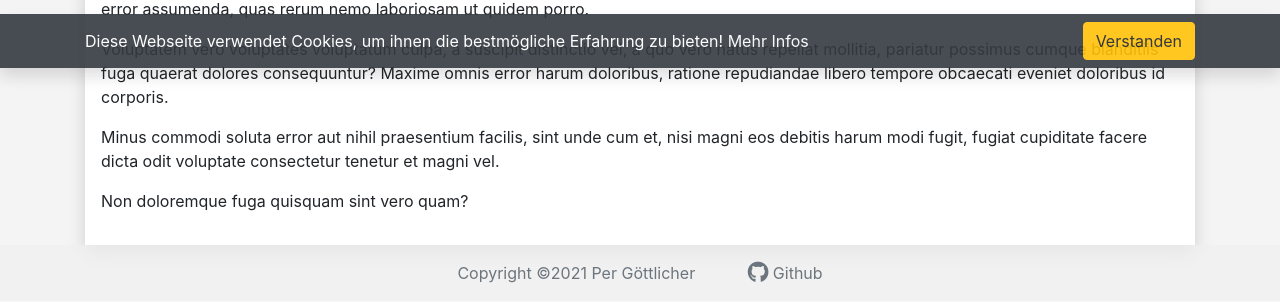
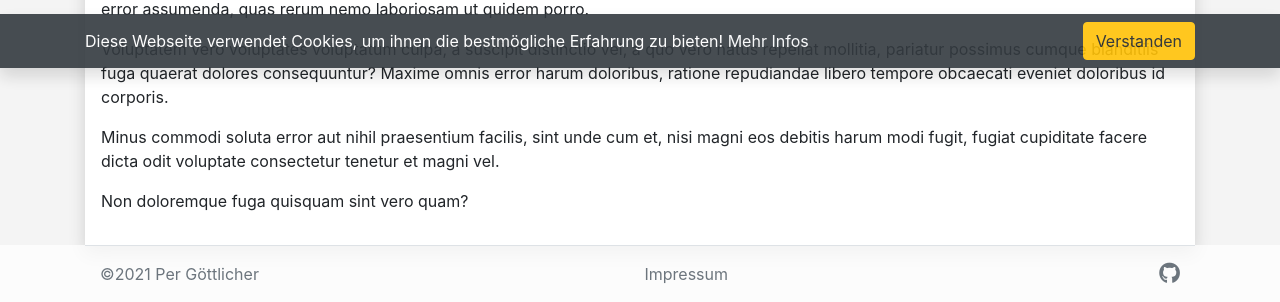
Before and after one commit to Atlasfreak/Django-Website, a Django app: page / in a window 1280 px wide. Shown: the part 732-1034 px from the top of the page. Run offline with Django 3.2, Linux system fonts and the light colour scheme; data that the repository does not hold is empty; some libraries are stand-ins or nearby versions.

Commit message:
redesigned footer;

```diff
--- a/static/css/mystyles.css
+++ b/static/css/mystyles.css
@@ -29,7 +29,7 @@
 }
 
 .footer {
-	background-color: #f0f0f0bb;
+	background-color: #ffffffbb;
 }
 
 .form-control[readonly] {
--- a/templates/base.html
+++ b/templates/base.html
@@ -105,13 +105,20 @@
             {% block post_content %}{% endblock post_content %}
         </div>
     </main>
-    <footer class="footer text-center py-3" >
+    <footer class="footer">
         <div class="container">
-            <span class="text-muted" >
-                    {% now "Y" as current_year %}
-                    Copyright ©{{ current_year }} Per Göttlicher
-                    <a class = "text-muted ml-5" href = "https://github.com/Atlasfreak/Django-Website"><i class="fab fa-github fa-lg"></i> Github</a>
-            </span>
+            <div class="py-3 border-top text-muted d-flex justify-content-between align-items-center flex-wrap">
+                <span class="col-sm-5 text-reset d-flex justify-content-center justify-content-sm-start">
+                        {% now "Y" as current_year %}
+                        ©{{ current_year }} Per Göttlicher
+                </span>
+                <span class="col-sm-3 text-reset d-flex justify-content-center">
+                    <a href="{% url 'contact' %}" class="text-reset">Impressum</a>
+                </span>
+                <span class="col-sm-4 text-reset d-flex justify-content-center justify-content-sm-end">
+                    <a class="text-reset" href = "https://github.com/Atlasfreak/Django-Website"><i class="fab fa-github fa-lg"></i></a>
+                </span>
+            </div>
         </div>
     </footer>
 
```
